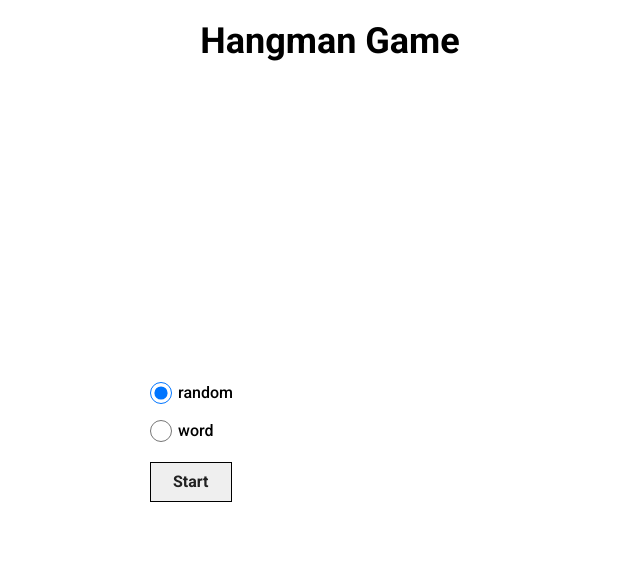
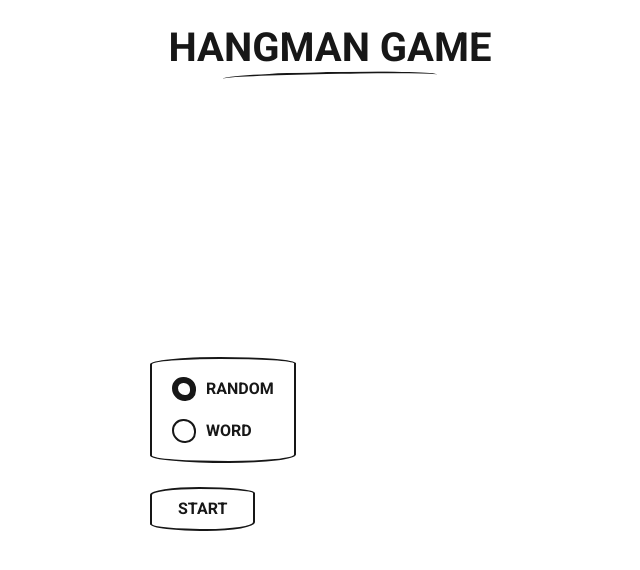
Before and after one commit to kxzws/hangman-game, a React (Create React App) app: page / in a window 1280 px wide. Shown: the top 570 px of the page, without its empty margins (310-950 px from the left). Built offline with nearby package versions, Linux system fonts and the light colour scheme.

Commit message:
refactor: apply pencil game style

```diff
--- a/src/components/Alphabet/styled.ts
+++ b/src/components/Alphabet/styled.ts
@@ -14,17 +14,42 @@ export const Row = styled.div`
 `;
 
 export const Key = styled.button`
-  width: 40px;
-  height: 40px;
-  border: 1px solid #000;
+  width: 38px;
+  height: 38px;
+  border: 2px solid #171717;
   background: #fff;
-  color: #000;
+  border-radius: 46% 54% 49% 51% / 47% 44% 56% 53%;
+  color: #171717;
   font-size: 1rem;
-  font-weight: 500;
+  font-weight: 700;
   text-transform: uppercase;
+  transition:
+    background-color 120ms ease,
+    color 120ms ease,
+    transform 120ms ease;
+
+  &:nth-child(odd) {
+    transform: rotate(-1deg);
+  }
+
+  &:nth-child(even) {
+    transform: rotate(0.75deg);
+  }
+
+  &:hover:not(:disabled) {
+    background: #171717;
+    color: #fff;
+    transform: rotate(0deg) translateY(-2px);
+  }
+
+  &:active:not(:disabled) {
+    transform: rotate(0deg) translateY(1px);
+  }
 
   &:disabled {
     cursor: not-allowed;
-    opacity: 0.45;
+    border-color: #8a8a8a;
+    color: #8a8a8a;
+    opacity: 1;
   }
 `;
--- a/src/components/HangmanSvg/HangmanSvg.tsx
+++ b/src/components/HangmanSvg/HangmanSvg.tsx
@@ -9,16 +9,18 @@ type HangmanSvgProps = {
 export const HangmanSvg = ({ wrongGuessCount }: HangmanSvgProps) => {
   return (
     <Svg viewBox="0 0 200 240" aria-hidden="true">
-      <line x1="20" y1="220" x2="180" y2="220" />
-      <line x1="60" y1="220" x2="60" y2="20" />
-      <line x1="60" y1="20" x2="140" y2="20" />
-      <line x1="140" y1="20" x2="140" y2="55" />
-      {wrongGuessCount >= 1 && <circle cx="140" cy="75" r="20" />}
-      {wrongGuessCount >= 2 && <line x1="140" y1="95" x2="140" y2="150" />}
-      {wrongGuessCount >= 3 && <line x1="140" y1="110" x2="110" y2="130" />}
-      {wrongGuessCount >= 4 && <line x1="140" y1="110" x2="170" y2="130" />}
-      {wrongGuessCount >= 5 && <line x1="140" y1="150" x2="115" y2="185" />}
-      {wrongGuessCount >= 6 && <line x1="140" y1="150" x2="165" y2="185" />}
+      <path d="M19 220 C58 218 133 222 181 220" />
+      <path d="M61 220 C59 163 62 83 60 20" />
+      <path d="M60 20 C87 18 114 22 140 20" />
+      <path d="M140 20 C139 31 141 43 140 55" />
+      {wrongGuessCount >= 1 && (
+        <path d="M159 75 C159 86 151 94 140 94 C128 94 120 87 121 75 C120 63 129 55 140 55 C151 55 159 64 159 75" />
+      )}
+      {wrongGuessCount >= 2 && <path d="M140 95 C138 113 142 132 140 150" />}
+      {wrongGuessCount >= 3 && <path d="M140 110 C129 116 120 123 110 130" />}
+      {wrongGuessCount >= 4 && <path d="M140 110 C150 117 160 123 170 130" />}
+      {wrongGuessCount >= 5 && <path d="M140 150 C132 163 122 175 115 185" />}
+      {wrongGuessCount >= 6 && <path d="M140 150 C148 163 158 174 165 185" />}
     </Svg>
   );
 };
--- a/src/components/HangmanSvg/styled.ts
+++ b/src/components/HangmanSvg/styled.ts
@@ -3,10 +3,11 @@ import styled from 'styled-components';
 export const Svg = styled.svg`
   display: block;
   margin: 0 auto;
-  width: min(100%, 200px);
+  width: min(100%, 190px);
   height: auto;
   fill: none;
-  stroke: #000;
+  stroke: #171717;
   stroke-linecap: round;
-  stroke-width: 4;
+  stroke-linejoin: round;
+  stroke-width: 3.25;
 `;
--- a/src/components/Header/styled.ts
+++ b/src/components/Header/styled.ts
@@ -1,14 +1,29 @@
 import styled from 'styled-components';
 
 export const Header = styled.header`
-  padding: 20px 32px;
+  position: relative;
+  padding: 28px 32px 24px;
   width: 100%;
   text-align: center;
+
+  &::after {
+    content: '';
+    position: absolute;
+    bottom: 10px;
+    left: 50%;
+    width: 214px;
+    height: 10px;
+    border-top: 2px solid #171717;
+    border-radius: 52% 48% 45% 55%;
+    transform: translateX(-50%) rotate(-1deg);
+  }
 `;
 
 export const Heading = styled.h1`
   margin: 0;
-  font-size: 2.25rem;
+  font-size: 2.5rem;
   font-weight: 700;
-  line-height: 1.2;
+  letter-spacing: 0;
+  line-height: 1;
+  text-transform: uppercase;
 `;
--- a/src/components/ResultModal/styled.ts
+++ b/src/components/ResultModal/styled.ts
@@ -7,30 +7,41 @@ export const Overlay = styled.div`
   display: grid;
   place-items: center;
   padding: 20px;
-  background: rgba(0, 0, 0, 0.45);
+  background: rgba(23, 23, 23, 0.62);
 `;
 
 export const Dialog = styled.div`
   display: flex;
   flex-direction: column;
-  row-gap: 20px;
-  width: min(100%, 360px);
-  padding: 24px;
-  border: 1px solid #000;
+  row-gap: 24px;
+  width: 380px;
+  padding: 30px;
+  border: 2px solid #171717;
+  border-radius: 47% 53% 49% 51% / 5% 4% 6% 5%;
   background: #fff;
-  color: #000;
+  color: #171717;
   font-size: 1.25rem;
   font-weight: 700;
   line-height: 1.25;
   text-align: center;
+
+  p {
+    margin: 0;
+  }
 `;
 
 export const BackButton = styled.button`
-  min-height: 40px;
-  padding: 0 16px;
-  border: 1px solid #000;
+  min-height: 44px;
+  padding: 0 18px;
+  border: 2px solid #171717;
+  border-radius: 48% 52% 45% 55% / 16% 12% 18% 14%;
   background: #fff;
-  color: #000;
+  color: #171717;
   font-size: 1rem;
   font-weight: 700;
+
+  &:hover {
+    background: #171717;
+    color: #fff;
+  }
 `;
--- a/src/components/Screen/styled.ts
+++ b/src/components/Screen/styled.ts
@@ -1,5 +1,9 @@
 import styled from 'styled-components';
 
 export const Container = styled.div`
-  width: 100%;
+  width: 270px;
+  padding: 14px 20px 12px;
+  border: 2px solid #171717;
+  border-radius: 48% 52% 46% 54% / 4% 5% 4% 5%;
+  transform: rotate(-0.35deg);
 `;
--- a/src/components/Word/styled.ts
+++ b/src/components/Word/styled.ts
@@ -4,7 +4,9 @@ export const Container = styled.div`
   max-width: 100%;
   overflow-wrap: anywhere;
   font-family: inherit;
-  font-size: 2rem;
+  padding: 4px 14px 6px;
+  border-bottom: 3px solid #171717;
+  font-size: 1.9rem;
   font-weight: 700;
   letter-spacing: 0;
   line-height: 1.5;
--- a/src/index.scss
+++ b/src/index.scss
@@ -10,12 +10,19 @@ html {
   font-family: 'Roboto', Arial, sans-serif;
   font-size: 16px;
   font-weight: normal;
-  color: #000;
+  color: #171717;
   scroll-behavior: smooth;
 }
 
 body {
   margin: 0;
+  min-width: 1024px;
+  background: #fff;
+}
+
+::selection {
+  background: #171717;
+  color: #fff;
 }
 
 button,
@@ -31,4 +38,11 @@ a {
 
 button {
   font: inherit;
+  cursor: pointer;
 }
+
+button:focus-visible,
+input:focus-visible {
+  outline: 2px solid #171717;
+  outline-offset: 4px;
+}
--- a/src/styled.ts
+++ b/src/styled.ts
@@ -4,11 +4,12 @@ export const AppLayout = styled.div`
   min-height: 100vh;
   display: grid;
   grid-template-rows: auto 1fr;
+  background-color: #fff;
 `;
 
 export const Main = styled.main`
   display: flex;
   align-items: center;
   justify-content: center;
-  padding: 32px;
+  padding: 20px 56px 24px;
 `;
--- a/src/views/HangmanGame/Game/styled.ts
+++ b/src/views/HangmanGame/Game/styled.ts
@@ -5,14 +5,18 @@ export const Container = styled.div`
   display: flex;
   flex-direction: column;
   align-items: center;
-  row-gap: 20px;
+  row-gap: 14px;
 `;
 
 export const IncorrectGuesses = styled.p`
   width: 100%;
   margin: 0;
+  padding: 6px 14px;
+  border-top: 2px solid #171717;
+  border-bottom: 2px solid #171717;
   font-size: 1rem;
+  font-weight: 500;
   line-height: 1.25;
   text-align: center;
-  text-transform: uppercase;
+  text-transform: lowercase;
 `;
--- a/src/views/StartMenu/styled.ts
+++ b/src/views/StartMenu/styled.ts
@@ -5,70 +5,90 @@ export const Container = styled.form`
   display: flex;
   flex-direction: column;
   align-items: flex-start;
-  row-gap: 20px;
+  row-gap: 24px;
 `;
 
 export const ModeGroup = styled.fieldset`
   margin: 0;
-  padding: 0;
-  border: 0;
+  padding: 18px 20px;
+  border: 2px solid #171717;
+  border-radius: 48% 52% 46% 54% / 7% 6% 8% 7%;
   display: flex;
   flex-direction: column;
-  row-gap: 16px;
+  row-gap: 18px;
 `;
 
 export const Label = styled.label`
   display: flex;
   align-items: center;
-  column-gap: 6px;
+  column-gap: 10px;
   font-size: 1rem;
-  font-weight: 500;
+  font-weight: 700;
+  text-transform: uppercase;
 
   input {
-    width: 22px;
-    height: 22px;
+    appearance: none;
+    width: 24px;
+    height: 24px;
     margin: 0;
+    border: 2px solid #171717;
+    border-radius: 48% 52% 45% 55%;
+    background: #fff;
+
+    &:checked {
+      border: 6px solid #171717;
+    }
   }
 `;
 
 export const WordField = styled.div`
   display: flex;
   flex-direction: column;
-  row-gap: 6px;
+  row-gap: 8px;
   width: 100%;
 `;
 
 export const WordInput = styled.input`
   width: 100%;
-  padding: 9px 10px;
+  padding: 11px 12px;
   font-size: 1rem;
   line-height: 1.25;
-  border: 1px solid #000;
+  border: 2px solid #171717;
+  border-radius: 49% 51% 48% 52% / 12% 10% 14% 12%;
+  background: #fff;
+  color: #171717;
 `;
 
 export const ErrorMessage = styled.p`
   min-height: 18px;
   margin: 0;
-  color: #c00;
+  color: #4c4c4c;
   font-size: 0.875rem;
+  font-weight: 500;
   line-height: 18px;
 `;
 
 export const StartBtn = styled.button`
-  min-height: 40px;
-  padding: 0 22px;
+  min-height: 44px;
+  padding: 0 26px;
   font-size: 1rem;
   font-weight: 700;
-  border: 1px solid #000;
-  border-radius: 0;
-  transition: all 0.25s ease-in;
+  border: 2px solid #171717;
+  border-radius: 47% 53% 46% 54% / 18% 14% 20% 16%;
+  background: #fff;
+  color: #171717;
+  text-transform: uppercase;
+  transition:
+    background-color 120ms ease,
+    color 120ms ease,
+    transform 120ms ease;
 
   &:hover {
     color: #fff;
-    background-color: #000;
+    background-color: #171717;
   }
 
   &:active {
-    transform: scale(0.95);
+    transform: translate(1px, 1px);
   }
 `;
```
